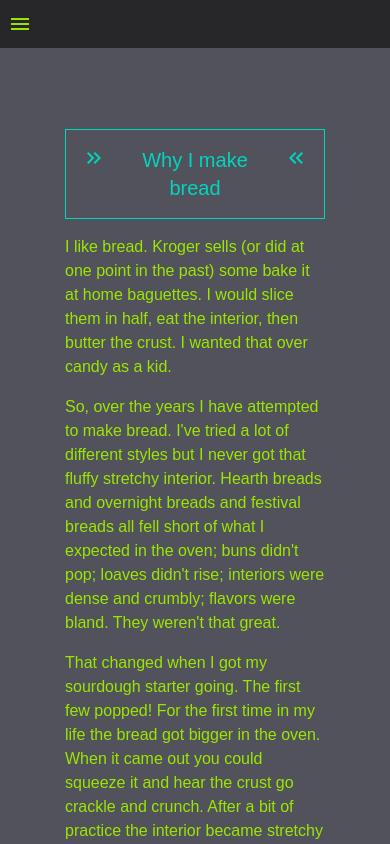
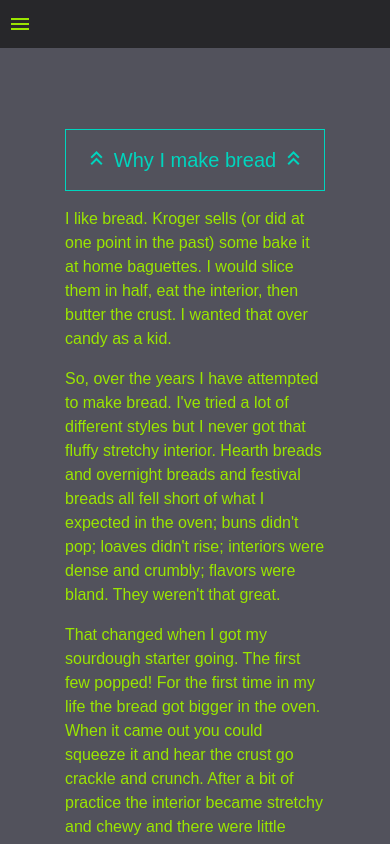
Before and after one commit to adsaines/adsaines.github.io, a Next.js app: page /bread in a window 390 px wide. Built offline with nearby package versions, Linux system fonts and the light colour scheme.

Commit message:
made sections headers reactive on small screens

```diff
--- a/src/app/bread/sections.tsx
+++ b/src/app/bread/sections.tsx
@@ -378,18 +378,18 @@ const CollapsibleBreadSection = ({
                 onClick={() => setIsOpen(!isOpen)}
                 id={id}
                 >
-                <div className="group-hover:invisible flex text-center items-center">
+                <div className="max-sm:hidden group-hover:invisible flex text-center items-center">
                     <span className="material-icons ">keyboard_double_arrow_right</span>
                 </div>
                 <div
                     data-show={!isOpen}
-                    className="group-hover:visible invisible flex text-center items-center data-[show='false']:hidden"
+                    className="sm:group-hover:visible sm:invisible flex text-center items-center data-[show='false']:hidden"
                     >
                     <span className="material-icons">keyboard_double_arrow_down</span>
                 </div>
                 <div
                     data-show={isOpen}
-                    className="group-hover:visible invisible flex text-center items-center data-[show='false']:hidden"
+                    className="sm:group-hover:visible sm:invisible flex text-center items-center data-[show='false']:hidden"
                     >
                     <span className="material-icons">keyboard_double_arrow_up</span>
                 </div>
@@ -400,17 +400,17 @@ const CollapsibleBreadSection = ({
 
                 <div
                     data-show={!isOpen}
-                    className="group-hover:visible invisible flex text-center items-center data-[show='false']:hidden"
+                    className="sm:group-hover:visible sm:invisible flex text-center items-center data-[show='false']:hidden"
                     >
                     <span className="material-icons">keyboard_double_arrow_down</span>
                 </div>
                 <div
                     data-show={isOpen}
-                    className="group-hover:visible invisible flex text-center items-center data-[show='false']:hidden"
+                    className="sm:group-hover:visible sm:invisible flex text-center items-center data-[show='false']:hidden"
                     >
                     <span className="material-icons">keyboard_double_arrow_up</span>
                 </div>
-                <div className="group-hover:invisible flex text-center items-center">
+                <div className="max-sm:hidden group-hover:invisible flex text-center items-center">
                     <span className="material-icons ">keyboard_double_arrow_left</span>
                 </div>
             </button>
```
